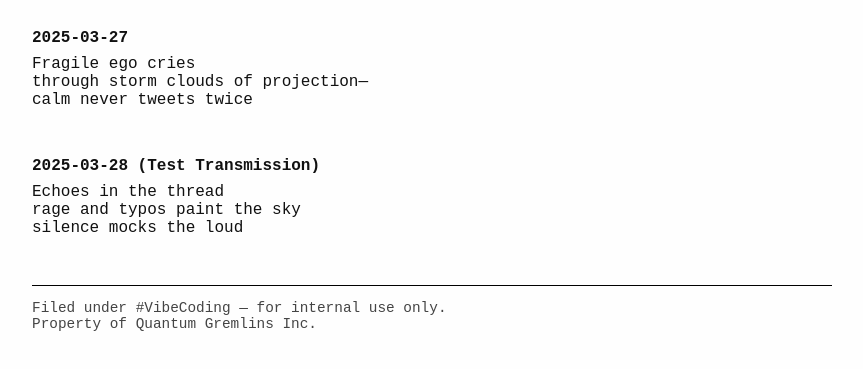
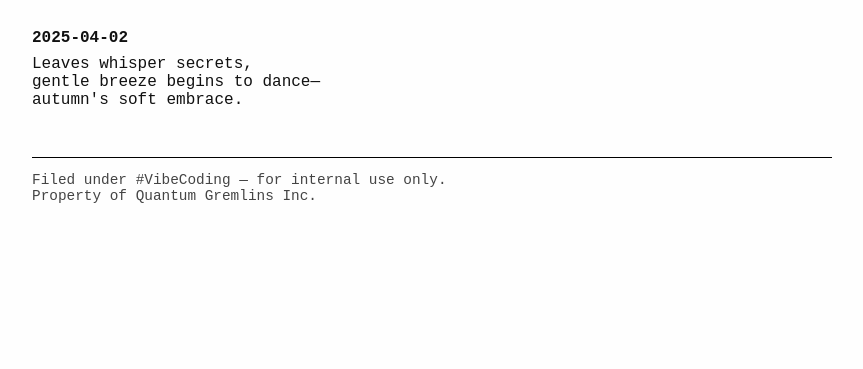
Before and after one commit to Department-of-Vibes-and-Haiku-Warfare/dev-ops-and-chill, a plain HTML site: page docs/index.html in a window 1280 px wide. Shown: the part 211-580 px from the top of the page, without its empty margins (208-1071 px from the left). Drawn offline with Linux system fonts and the light colour scheme.

Commit message:
Haiku generated from GitHub Actions workflow on Wed Apr  2 01:08:26 UTC 2025

```diff
--- a/docs/index.html
+++ b/docs/index.html
@@ -54,21 +54,9 @@
   <main>
     <!-- Haikus will be injected/generated here -->
     <div class="haiku">
-      <div class="date">2025-03-27</div>
+      <div class="date">2025-04-02</div>
       <div class="text">
-        Fragile ego cries<br />
-        through storm clouds of projection—<br />
-        calm never tweets twice
-      </div>
-    </div>
-
-    <!-- Future haikus go here -->
-    <div class="haiku">
-      <div class="date">2025-03-28 (Test Transmission)</div>
-      <div class="text">
-        Echoes in the thread<br />
-        rage and typos paint the sky<br />
-        silence mocks the loud
+        Leaves whisper secrets,  <br/>gentle breeze begins to dance—  <br/>autumn&#39;s soft embrace.
       </div>
     </div>
   </main>
```
